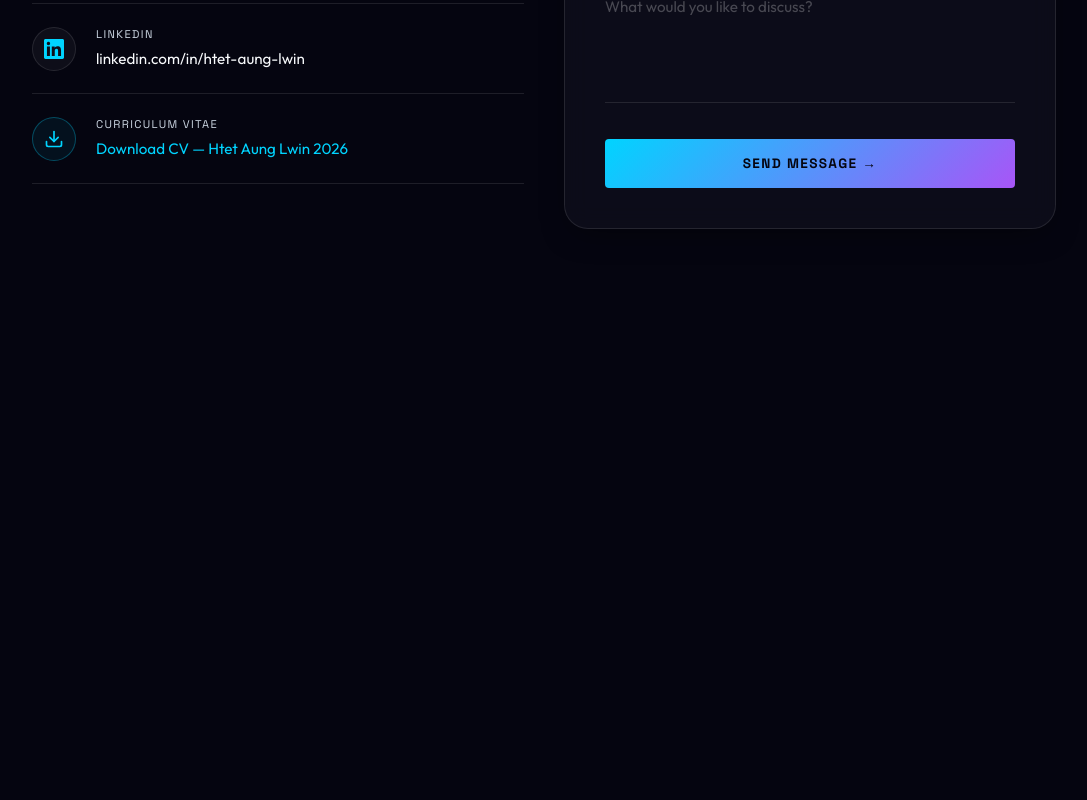
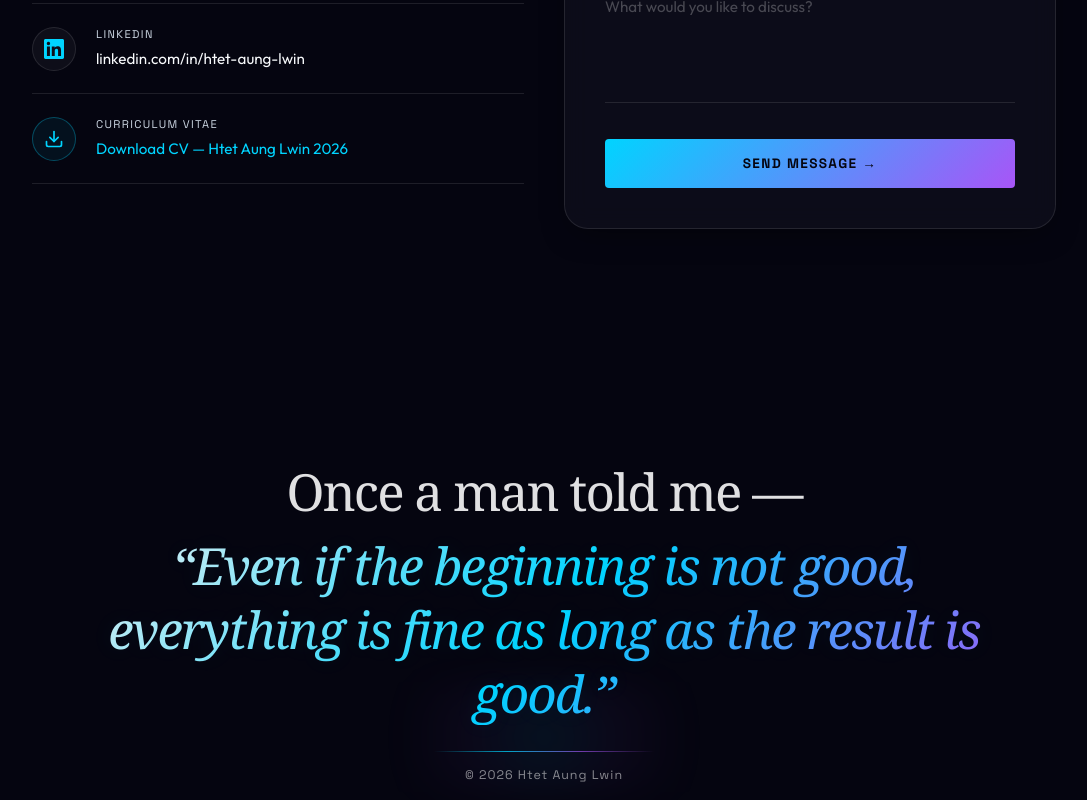
Before and after one commit to Zorrow14/HtetAungLwin_Portfolio, a React (Vite) app: page / in a window 1280 px wide. Shown: the part 8087-8887 px from the top of the page, without its empty margins (96-1183 px from the left). Before the commit the page ends 8436 px from the top, so only its background shows below. Built offline with nearby package versions, Linux system fonts and the light colour scheme.

Commit message:
Add the EndingQuote and BackToTop Button

```diff
--- a/src/App.jsx
+++ b/src/App.jsx
@@ -9,6 +9,8 @@ import ProjectDemo from './components/ProjectDemo';
 import StarBackground from './components/StarBackground'; // <-- IMPORT NEW COMPONENT
 import BootScreen from './components/BootScreen';
 import ChatBot from './components/ChatBot';
+import BackToTop from './components/BackToTop';
+import EndingQuote from './components/EndingQuote';
 
 function App() {
   const [booted, setBooted] = useState(false);
@@ -50,7 +52,9 @@ function App() {
         <ProjectDemo />
         <Contact />
       </main>
+      <EndingQuote />
       <ChatBot />
+      <BackToTop />
     </>
   )
 }
--- /dev/null
+++ b/src/components/BackToTop.css
@@ -0,0 +1,60 @@
+.back-to-top {
+  position: fixed;
+  left: 50%;
+  bottom: 28px;
+  z-index: 998;
+  width: 42px;
+  height: 42px;
+  border-radius: 50%;
+  background: #111827;
+  border: 1px solid rgba(0, 212, 255, 0.28);
+  color: var(--neon-cyan);
+  display: flex;
+  align-items: center;
+  justify-content: center;
+  cursor: pointer;
+
+  opacity: 0;
+  visibility: hidden;
+  transform: translateX(-50%) translateY(14px) scale(0.92);
+  pointer-events: none;
+
+  box-shadow: 0 14px 34px rgba(0, 0, 0, 0.36);
+  transition:
+    opacity 0.22s ease,
+    visibility 0.22s ease,
+    transform 0.22s ease,
+    background 0.2s ease,
+    border-color 0.2s ease;
+}
+
+.back-to-top--show {
+  opacity: 1;
+  visibility: visible;
+  transform: translateX(-50%) translateY(0) scale(1);
+  pointer-events: auto;
+}
+
+.back-to-top:hover {
+  background: #182235;
+  border-color: rgba(0, 212, 255, 0.5);
+  transform: translateX(-50%) translateY(-3px) scale(1.04);
+}
+
+.back-to-top svg {
+  transition: transform 0.2s ease;
+}
+
+.back-to-top:hover svg {
+  transform: translateY(-2px);
+}
+
+@media (max-width: 480px) {
+  .back-to-top {
+    left: 50%;
+    right: auto;
+    bottom: 22px;
+    width: 40px;
+    height: 40px;
+  }
+}
--- /dev/null
+++ b/src/components/BackToTop.jsx
@@ -0,0 +1,57 @@
+import React, { useEffect, useState } from 'react';
+import './BackToTop.css';
+
+const BackToTop = () => {
+  const [isVisible, setIsVisible] = useState(false);
+
+  useEffect(() => {
+    const handleScroll = () => {
+      setIsVisible(window.scrollY > 350);
+    };
+
+    window.addEventListener('scroll', handleScroll);
+    handleScroll();
+
+    return () => window.removeEventListener('scroll', handleScroll);
+  }, []);
+
+  const scrollToTop = () => {
+    const heroSection = document.getElementById('hero');
+
+    if (heroSection) {
+      heroSection.scrollIntoView({
+        behavior: 'smooth',
+        block: 'start',
+      });
+    } else {
+      window.scrollTo({
+        top: 0,
+        behavior: 'smooth',
+      });
+    }
+  };
+
+  return (
+    <button
+      className={`back-to-top ${isVisible ? 'back-to-top--show' : ''}`}
+      onClick={scrollToTop}
+      aria-label="Back to top"
+      title="Back to top"
+    >
+      <svg
+        width="18"
+        height="18"
+        viewBox="0 0 24 24"
+        fill="none"
+        stroke="currentColor"
+        strokeWidth="2.3"
+        strokeLinecap="round"
+        strokeLinejoin="round"
+      >
+        <path d="M18 15L12 9L6 15" />
+      </svg>
+    </button>
+  );
+};
+
+export default BackToTop;
--- /dev/null
+++ b/src/components/EndingQuote.css
@@ -0,0 +1,123 @@
+.ending-quote-section {
+  min-height: auto !important;
+  height: auto !important;
+  padding: 110px 0 14px !important;
+  position: relative;
+  overflow: hidden;
+}
+
+.ending-quote-section::before {
+  content: "";
+  position: absolute;
+  left: 50%;
+  bottom: 8px;
+  width: 420px;
+  height: 110px;
+  transform: translateX(-50%);
+  background: radial-gradient(
+    circle,
+    rgba(0, 212, 255, 0.07),
+    rgba(168, 85, 247, 0.045),
+    transparent 68%
+  );
+  filter: blur(18px);
+  pointer-events: none;
+}
+
+.ending-quote-container {
+  max-width: 980px;
+  margin: 0 auto;
+  padding: 0 24px;
+  text-align: center;
+  position: relative;
+  z-index: 1;
+}
+
+.ending-quote-text {
+  margin: 0;
+  font-family: Georgia, "Times New Roman", serif;
+  font-size: clamp(1.65rem, 4vw, 3.2rem);
+  line-height: 1.25;
+  font-weight: 500;
+  letter-spacing: -0.035em;
+  color: rgba(255, 255, 255, 0.88);
+}
+
+.ending-quote-text span {
+  display: inline-block;
+  margin-top: 10px;
+  font-style: italic;
+  font-weight: 500;
+  background: linear-gradient(
+    135deg,
+    rgba(255, 255, 255, 0.95),
+    var(--neon-cyan),
+    var(--electric-purple)
+  );
+  -webkit-background-clip: text;
+  -webkit-text-fill-color: transparent;
+  background-clip: text;
+  text-shadow: 0 0 24px rgba(0, 212, 255, 0.08);
+}
+
+.ending-quote-divider {
+  width: 220px;
+  height: 1px;
+  margin: 26px auto 14px;
+  background: linear-gradient(
+    90deg,
+    transparent,
+    rgba(0, 212, 255, 0.75),
+    rgba(168, 85, 247, 0.65),
+    transparent
+  );
+}
+
+.ending-quote-copyright {
+  margin: 0;
+  padding-bottom: 0;
+  font-family: var(--font-mono);
+  font-size: 0.78rem;
+  color: rgba(255, 255, 255, 0.52);
+  letter-spacing: 0.08em;
+}
+
+@media (max-width: 768px) {
+  .ending-quote-section {
+    padding: 80px 0 12px !important;
+  }
+
+  .ending-quote-text {
+    font-size: clamp(1.55rem, 6vw, 2.6rem);
+    line-height: 1.28;
+  }
+
+  .ending-quote-divider {
+    width: 180px;
+  }
+}
+
+@media (max-width: 480px) {
+  .ending-quote-section {
+    padding: 70px 0 10px !important;
+  }
+
+  .ending-quote-container {
+    padding: 0 18px;
+  }
+
+  .ending-quote-text {
+    font-size: clamp(1.45rem, 8vw, 2.15rem);
+    line-height: 1.32;
+  }
+
+  .ending-quote-divider {
+    width: 150px;
+    margin-top: 22px;
+    margin-bottom: 12px;
+  }
+
+  .ending-quote-copyright {
+    font-size: 0.68rem;
+  }
+}
--- /dev/null
+++ b/src/components/EndingQuote.jsx
@@ -0,0 +1,26 @@
+import React from 'react';
+import './EndingQuote.css';
+
+const EndingQuote = () => {
+  return (
+    <section className="ending-quote-section">
+      <div className="ending-quote-container">
+        <h2 className="ending-quote-text">
+          Once a man told me — <br />
+          <span>
+            “Even if the beginning is not good, everything is fine as long as the
+            result is good.”
+          </span>
+        </h2>
+
+        <div className="ending-quote-divider"></div>
+
+        <p className="ending-quote-copyright">
+          © 2026 Htet Aung Lwin
+        </p>
+      </div>
+    </section>
+  );
+};
+
+export default EndingQuote;
```
